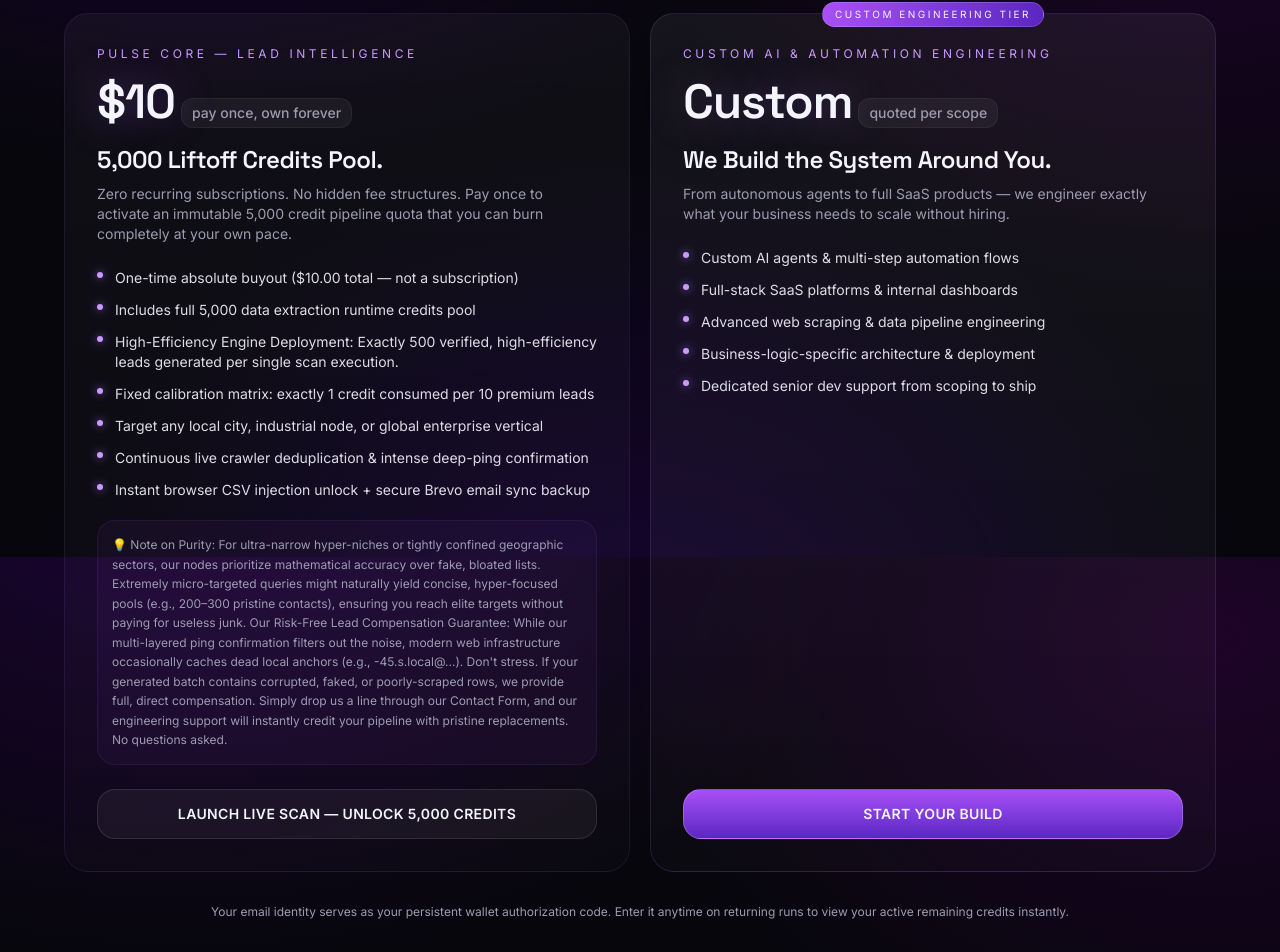
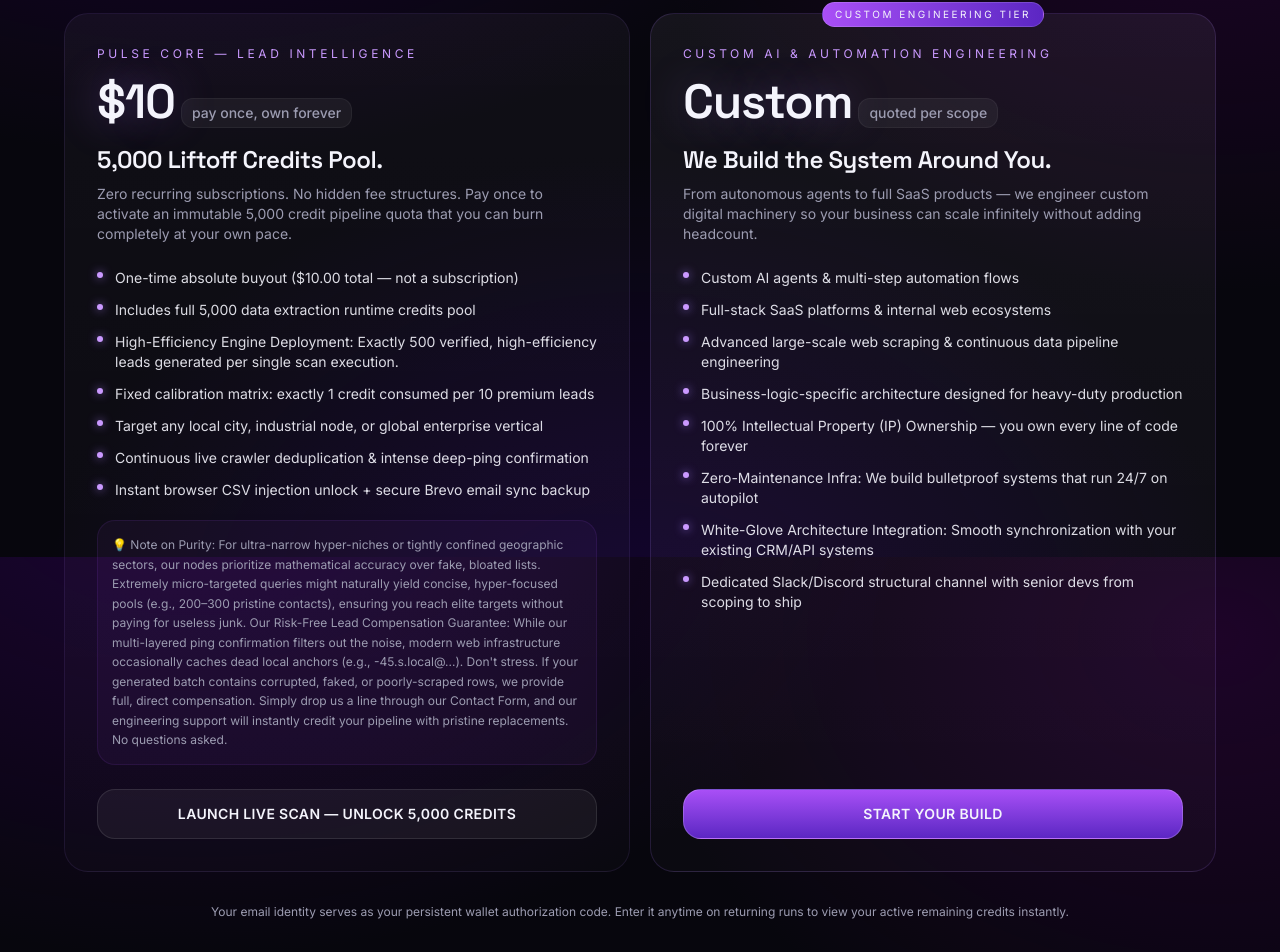
Before and after one commit to yadsashel/LorPulse, a React (Vite) app: page / in a window 1280 px wide. Shown: the part 2643-3595 px from the top of the page. Built offline with nearby package versions, Linux system fonts and the light colour scheme; no server answers.

Commit message:
update the first plan's detail

```diff
--- a/src/App.tsx
+++ b/src/App.tsx
@@ -217,13 +217,16 @@ export default function App() {
 price="Custom"
 cadence="quoted per scope"
 headline="We Build the System Around You."
-                  subtitle="From autonomous agents to full SaaS products — we engineer exactly what your business needs to scale without hiring."
+subtitle="From autonomous agents to full SaaS products — we engineer custom digital machinery so your business can scale infinitely without adding headcount."
 features={[
   "Custom AI agents & multi-step automation flows",
-                    "Full-stack SaaS platforms & internal dashboards",
-                    "Advanced web scraping & data pipeline engineering",
-                    "Business-logic-specific architecture & deployment",
-                    "Dedicated senior dev support from scoping to ship",
+  "Full-stack SaaS platforms & internal web ecosystems",
+  "Advanced large-scale web scraping & continuous data pipeline engineering",
+  "Business-logic-specific architecture designed for heavy-duty production",
+  "100% Intellectual Property (IP) Ownership — you own every line of code forever",
+  "Zero-Maintenance Infra: We build bulletproof systems that run 24/7 on autopilot",
+  "White-Glove Architecture Integration: Smooth synchronization with your existing CRM/API systems",
+  "Dedicated Slack/Discord structural channel with senior devs from scoping to ship"
                   ]}
                   ctaLabel="START YOUR BUILD"
                   onClick={() => navigate("/contact")}
```
Lines whose indentation alone changed are shown as unchanged.
